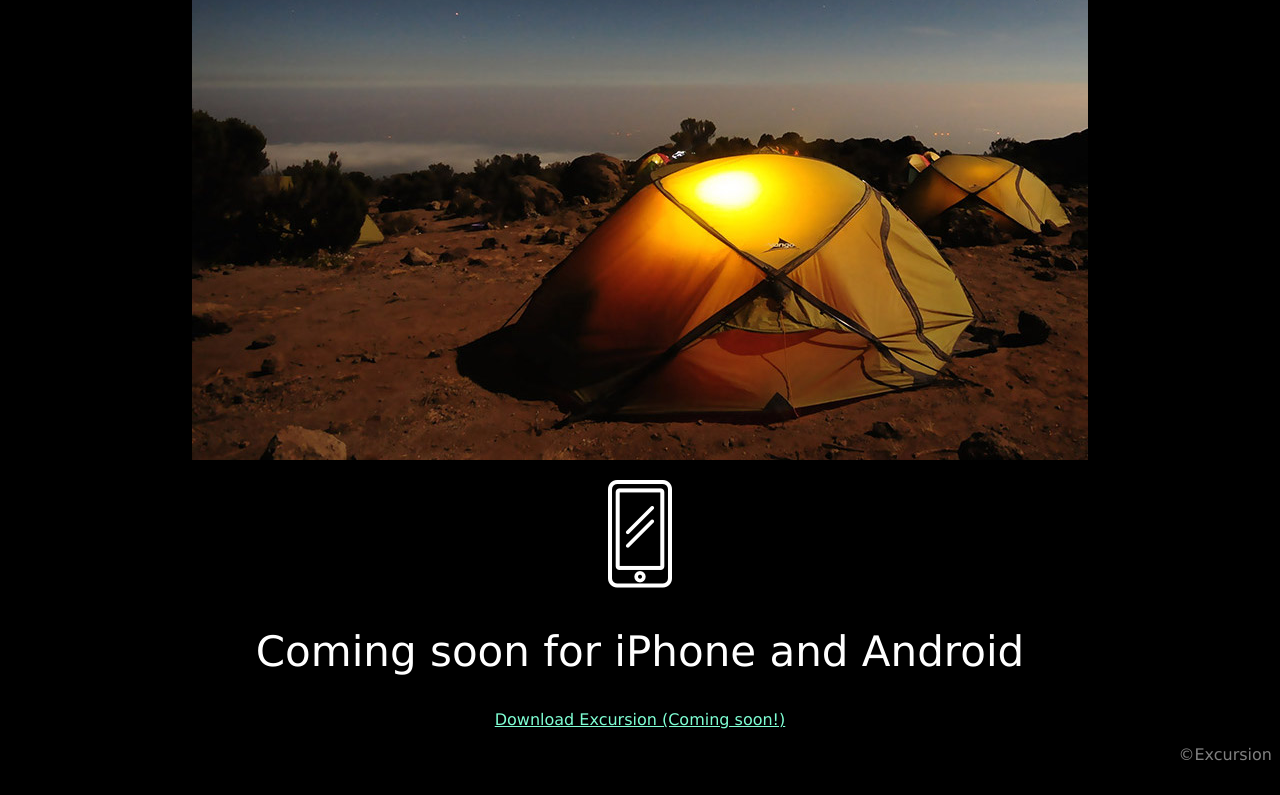
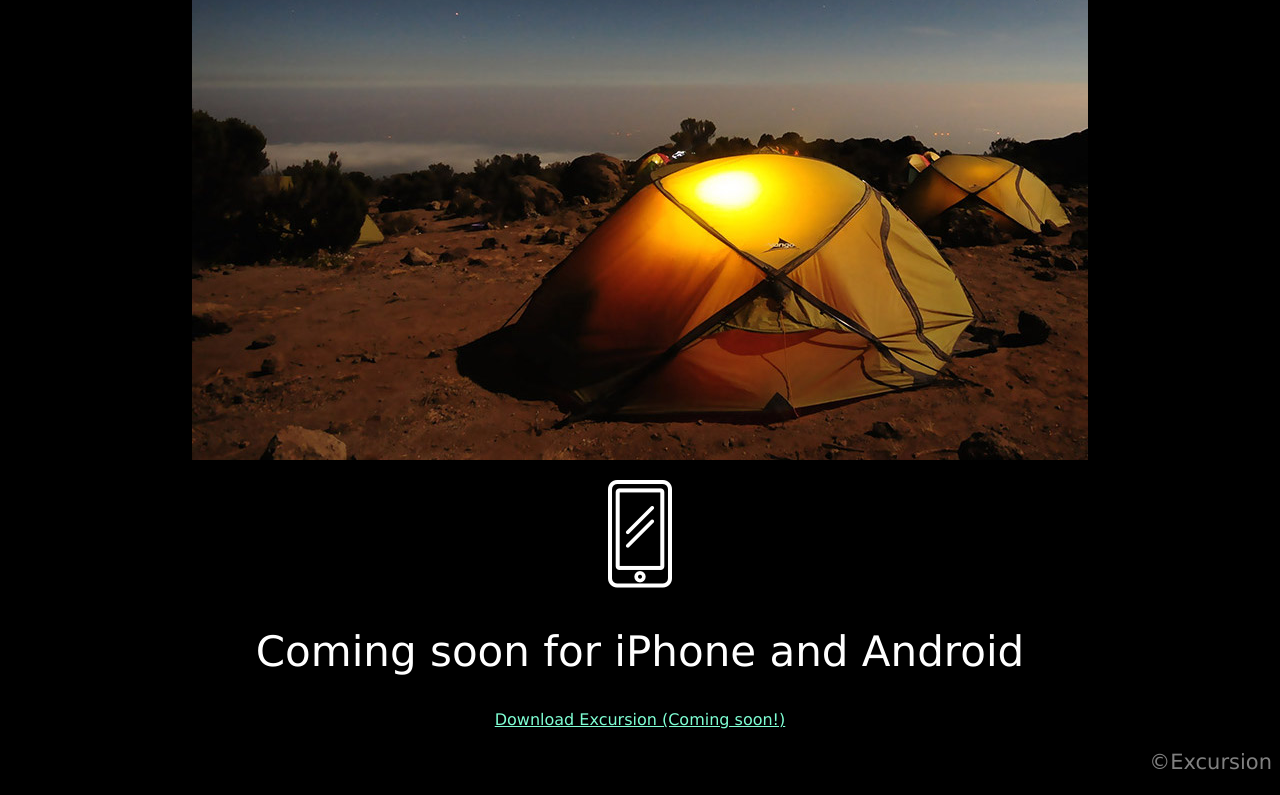
Before and after one commit to kireinac/excursion, a plain HTML site: page index.html in a window 1280 px wide. Shown: the part 545-1340 px from the top of the page. Drawn offline with Linux system fonts and the light colour scheme.

Commit message:
Finished product.

```diff
--- a/resources/css/style.css
+++ b/resources/css/style.css
@@ -20,12 +20,11 @@ h2 {
   font-size: 16px;
 }
 
-#description {
+#description, #copyright {
   color: gray;
   font-size: 21px;
 }
 
 #copyright {
   text-align: right;
-  color: gray;
 }
```
